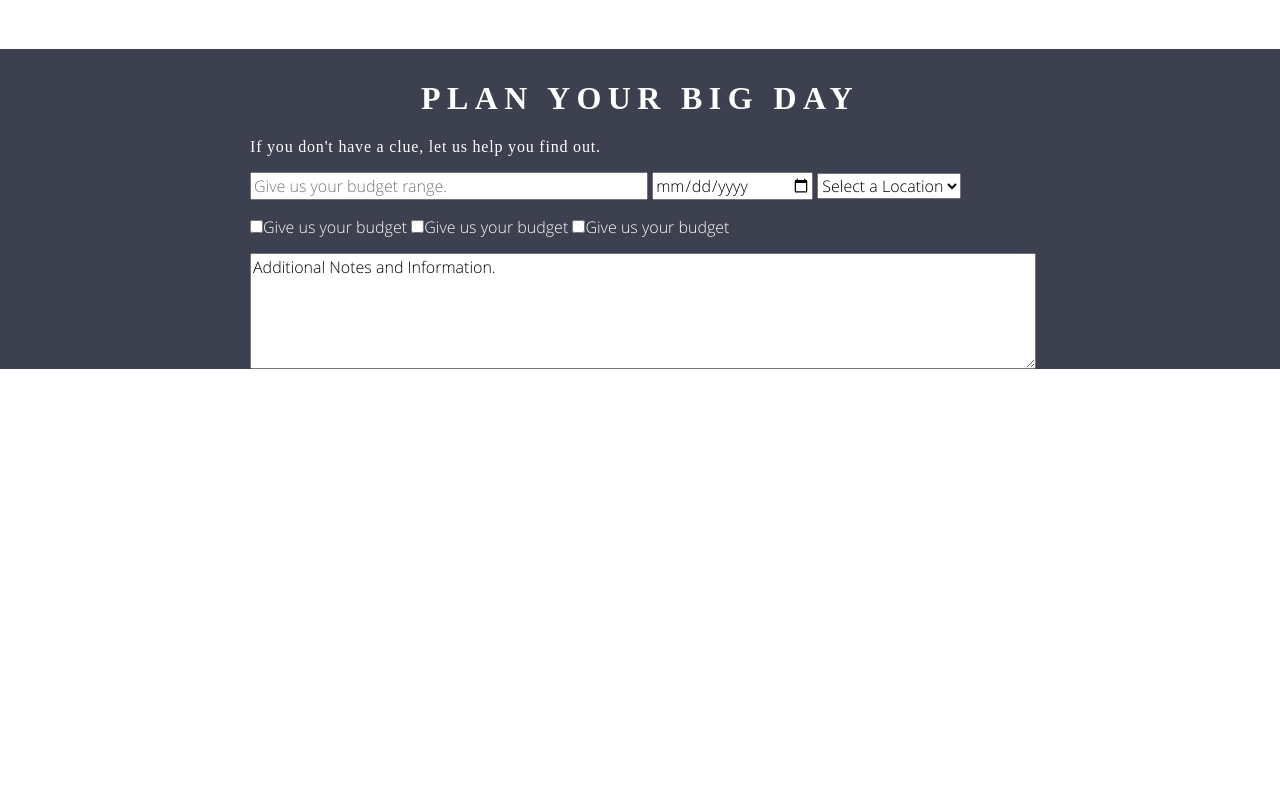
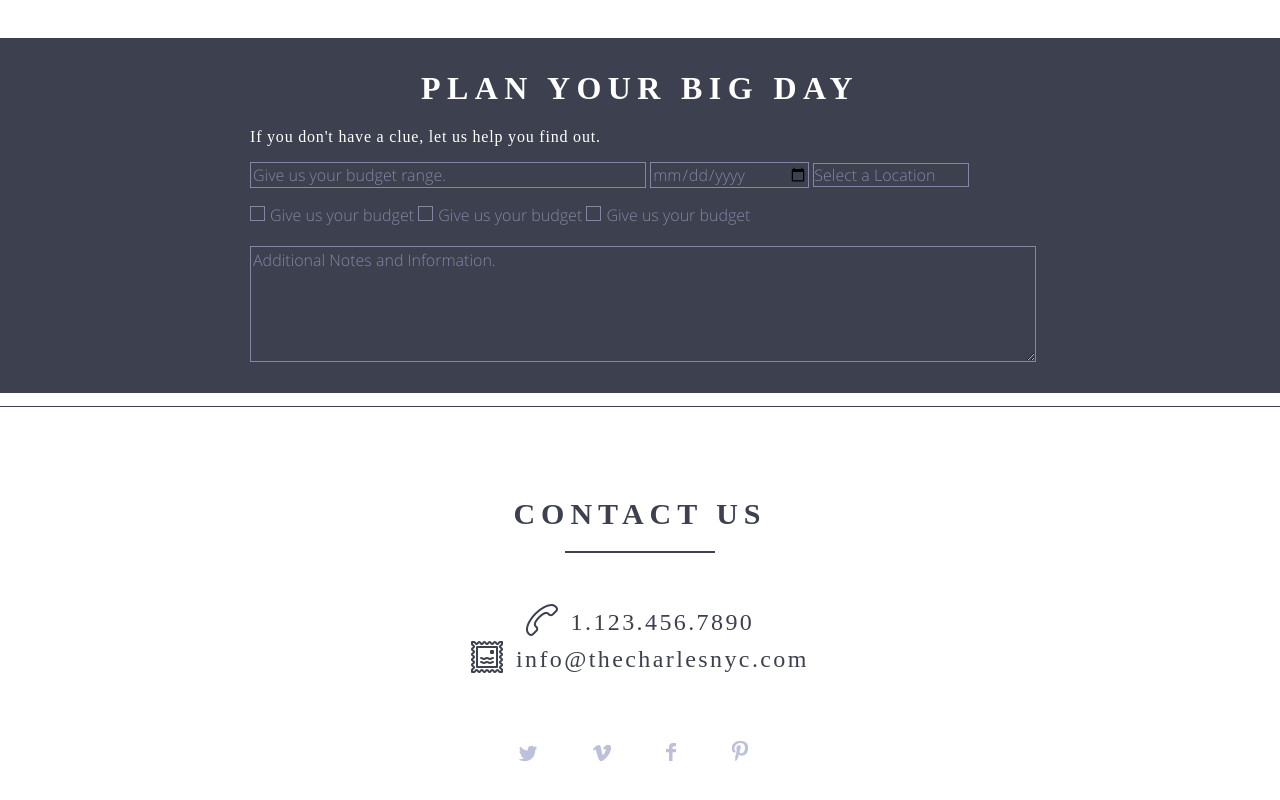
Before and after one commit to hlmurray/the-charles, a plain HTML site: page index.html in a window 1280 px wide. Shown: the part 974-1774 px from the top of the page. Before the commit the page ends 1343 px from the top, so only its background shows below. Drawn offline with Linux system fonts and the light colour scheme; a web font is replaced by a local one.

Commit message:
feat(the-charles): finish footer and update form styles

```diff
--- a/css/styles.css
+++ b/css/styles.css
@@ -44,16 +44,16 @@ body {
 
 .masthead a {
 	text-decoration: none;
-	color: #333333;
+	color: #3d404e;
 	font-size: 13px;
 	letter-spacing: .2em;
 }
 
-.alpha {
+.masthead .alpha {
 	padding-right: 5%;
 }
 
-.omega {
+.masthead .omega {
 	padding-left: 5%;
 }
 
@@ -62,17 +62,16 @@ body {
 }
 
 .caption {
-	color: #333333;
+	color: #3e404e;
 	width: 41%;
 	margin: 0 auto;
 }
 
 hr {
-	width: 26%;
+	width: 150px;
 	height: .15em !important;
 	border: none !important;
-	background-color: #333333;
-	margin-top: 5%;
+	background-color: #3d404e;
 	margin-bottom: 4%;
 }
 
@@ -118,8 +117,9 @@ hr {
 
 form {
 	text-align: left;
-	color: white;
 	font-family: 'Open Sans Light';
+	padding-bottom: 4%;
+	color: #8287a6;
 }
 
 .row {
@@ -127,14 +127,107 @@ form {
 	margin-bottom: 2%;
 }
 
+input,
+select {
+	background-color: #3d404e;
+	border: 1px solid #8287a6;
+	color: #8287a6;
+}
+
+select {
+  -webkit-appearance: none;
+  -webkit-border-radius: 0px;
+  width: 20%;
+}
+
+.budget::-webkit-input-placeholder {
+	color: #8287a6;
+}
+
 input[type=text] {
 	width: 50%;
+	outline: 0;
 }
 
 input[type=date] {
 	width: 20%;
 }
 
+.input-helper {
+	position: relative;
+	display: inline-block;
+	margin-bottom: 5px;
+}
+
+.input-helper:before {
+	content: '';
+	display: block;
+	position: absolute;
+}
+
+.input-helper--checkbox {
+	padding-left: 20px;
+}
+
+.input-helper--checkbox:before {
+	top: 2px;
+	left: 0;
+	width: 13px;
+	height: 13px;
+	border: 1px solid #8287a6;
+}
+input[type="checkbox"] {
+    display: none;
+}
+
+input[type="checkbox"]:checked + label:before {
+    background: #8287a6;
+}
+
 textarea {
 	width: 780px;
+	background-color: #3d404e;
+	border-color: #8287a6;
+	color: #8287a6;
 }
+
+footer {
+	margin: 1% 0;
+	border-top: 1px solid #3d404e;
+	border-bottom: 1px solid #3d404e;
+}
+
+footer h1 {
+	margin-top: 7%;
+	font-family: 'Old Standard TT Bold';
+	font-size: 30px;
+	letter-spacing: .2em;
+	color: #3d404e;
+	text-transform: uppercase;
+}
+
+footer img {
+	vertical-align: sub;
+	padding-right: 1%;
+}
+
+.phone,
+.email {
+	color: #3d404e;
+	font-family: 'Old Standard TT';
+	font-size: 24px;
+	letter-spacing: .1em;
+	line-height: 36px;
+}
+
+.social {
+	margin: 5% 0;
+}
+
+.social .alpha {
+	margin-left: 0;
+}
+
+.social a {
+	margin-left: 3%;
+}
--- a/index.html
+++ b/index.html
@@ -1,9 +1,13 @@
 <!-- Hannah Murray ; The Charles -->
 
-<!DOCTYPE html>
-<html>
+<!doctype html>
+<html class="no-js" lang="">
 	<head>
+		<meta charset="utf-8">
+        <meta http-equiv="X-UA-Compatible" content="IE=edge">
 		<title>The Charles</title>
+		<meta name="description" content="">
+        <meta name="viewport" content="width=device-width, initial-scale=1">
 		<link rel="stylesheet" type="text/css" href="css/styles.css">
 		<link rel="stylesheet" type="text/css" href="css/normalize.css">
 	</head>
@@ -32,16 +36,19 @@
 					<p>If you don't have a clue, let us help you find out.</p>
 					<form>
 						<div class="row">
-						<input type="text" placeholder="Give us your budget range.">
+							<input type="text" class="budget" placeholder="Give us your budget range.">
 							<input type="date" placeholder="The Date">
 							<select>
 								<option value="Select a Location">Select a Location</option>
 							</select>
 						</div>
 						<div class="row">
-						<input type="checkbox" id="budget"><label for="budget">Give us your budget</label>
-						<input type="checkbox" id="budget"><label for="budget">Give us your budget</label>
-						<input type="checkbox" id="budget"><label for="budget">Give us your budget</label>
+							<input id="checkbox-input-2" type="checkbox">
+        					<label for="checkbox-input-2" class="input-helper input-helper--checkbox">Give us your budget</label>
+							<input id="checkbox-input-3" type="checkbox">
+        					<label for="checkbox-input-3" class="input-helper input-helper--checkbox">Give us your budget</label>
+							<input id="checkbox-input-4" type="checkbox">
+        					<label for="checkbox-input-4" class="input-helper input-helper--checkbox">Give us your budget</label>
 						</div>
 						<textarea rows="5" col="50">Additional Notes and Information.</textarea>
 					</form>
@@ -50,7 +57,20 @@
 			</section>
 		</main>
 		<footer>
-
+			<h1>contact us</h1>
+			<hr>
+			<div class="phone">
+				<img src="img/tc_phone.png">1.123.456.7890 <br>
+			</div>
+			<div class="email">
+				<img src="img/tc_stamp.png">info@thecharlesnyc.com
+			</div>
+			<div class="social">
+				<a href="#" class="alpha"><img src="img/tc_twitter.png"></a>
+				<a href="#"><img src="img/tc_vimeo.png"></a>
+				<a href="#"><img src="img/tc_facebook.png"></a>
+				<a href="#"><img src="img/tc_pinterest.png"></a>
+			</div>
 		</footer>
 
 	</body>
```
Also changed, not shown: img/tc_facebook.png (added), img/tc_pinterest.png (added), img/tc_twitter.png (added), img/tc_vimeo.png (added), 1 other file. Lines whose indentation alone changed are shown as unchanged.
